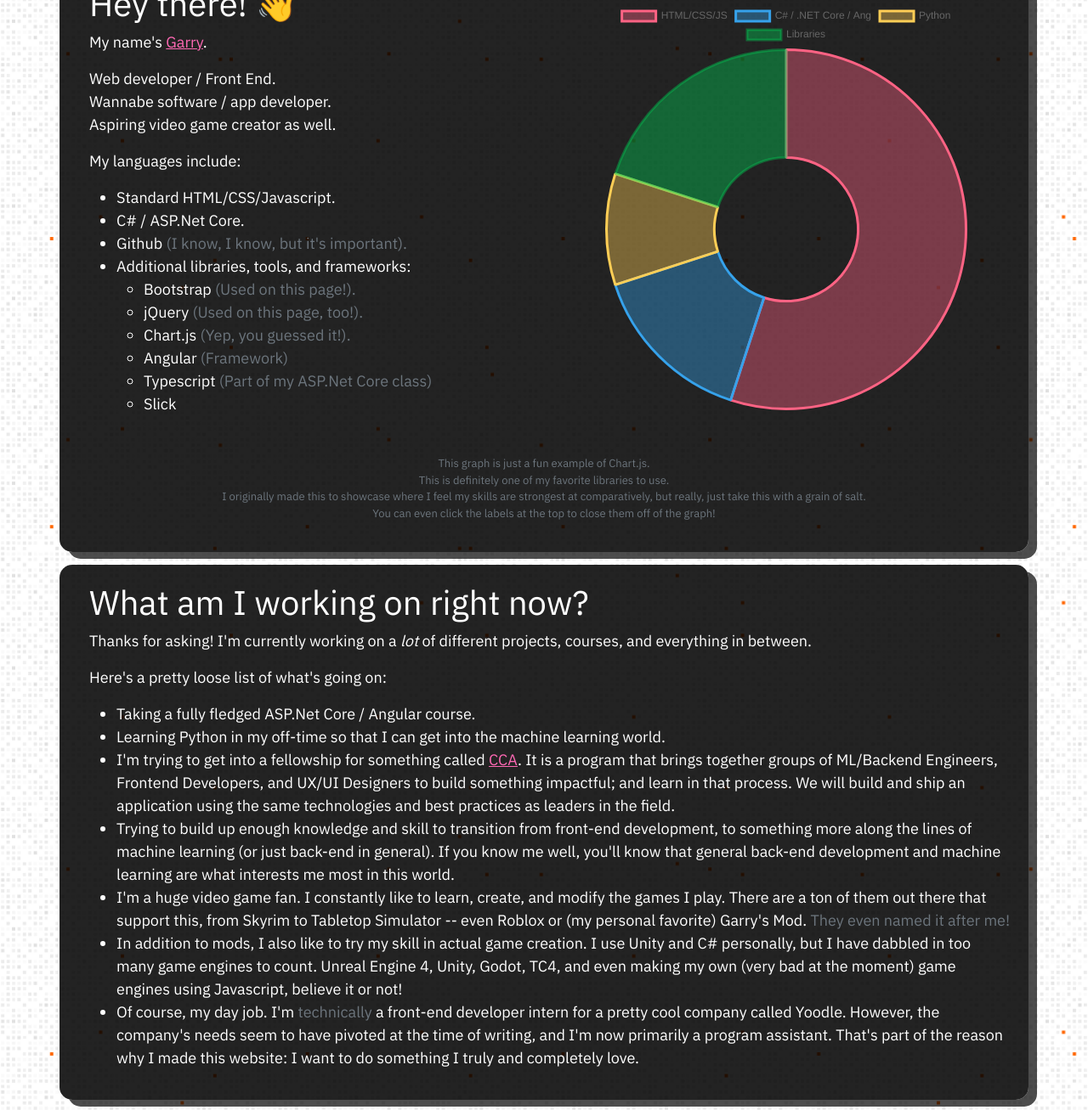
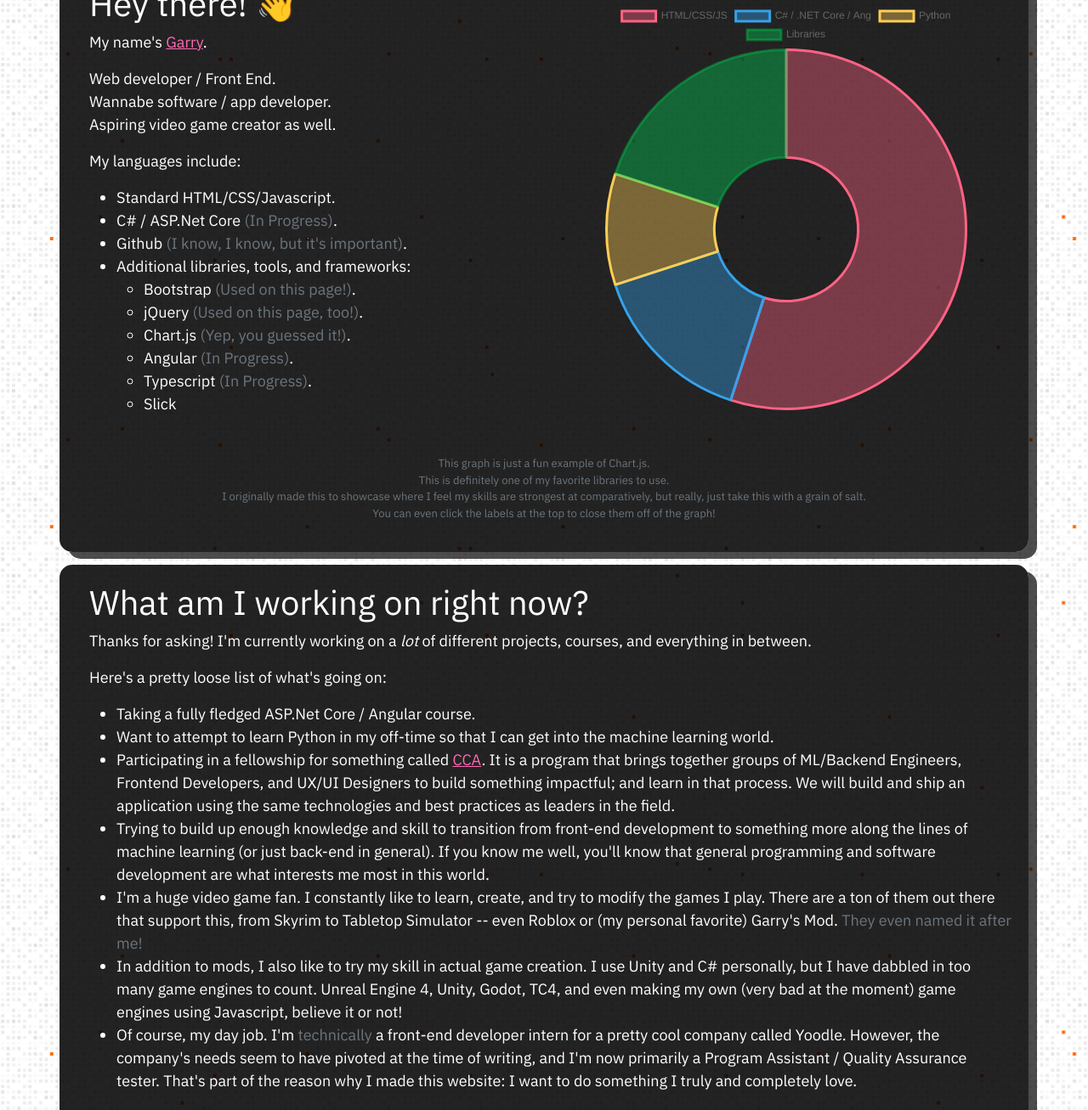
Before and after one commit to Garebear72/portfolio-and-more, a plain HTML site: page index.html in a window 1280 px wide. Shown: the part 55-1362 px from the top of the page at 85% size. Drawn offline with nearby package versions, Linux system fonts and the light colour scheme.

Commit message:
Changes to index

```diff
--- a/css/styles.css
+++ b/css/styles.css
@@ -31,7 +31,3 @@ body {
 a {
     color: hotpink;
 }
-
-.musicTime {
-    margin-bottom: 50px;
-}
--- a/index.html
+++ b/index.html
@@ -37,21 +37,18 @@
                     <p>My languages include:</p>
                     <ul class="list1">
                         <li>Standard HTML/CSS/Javascript.</li>
-                        <li>C# / ASP.Net Core.</li>
-                        <li>Github <span class="text-muted">(I know, I know, but it's important).</span></li>
+                        <li>C# / ASP.Net Core <span class="text-muted">(In Progress)</span>.</li>
+                        <li>Github <span class="text-muted">(I know, I know, but it's important)</span>.</li>
                         <li>Additional libraries, tools, and frameworks:</li>
                         <ul>
-                            <li>Bootstrap <span class="text-muted">(Used on this page!).</span></li>
-                            <li>jQuery <span class="text-muted">(Used on this page, too!).</span></li>
-                            <li>Chart.js <span class="text-muted">(Yep, you guessed it!).</span></li>
-                            <li>Angular <span class="text-muted">(Framework)</span></li>
-                            <li>Typescript <span class="text-muted">(Part of my ASP.Net Core class)</span></li>
+                            <li>Bootstrap <span class="text-muted">(Used on this page!)</span>.</li>
+                            <li>jQuery <span class="text-muted">(Used on this page, too!)</span>.</li>
+                            <li>Chart.js <span class="text-muted">(Yep, you guessed it!)</span>.</li>
+                            <li>Angular <span class="text-muted">(In Progress)</span>.</li>
+                            <li>Typescript <span class="text-muted">(In Progress)</span>.</li>
                             <li>Slick</li>
                         </ul>
                     </ul>
-                    <div class="">
-
-                    </div>
                 </div>
                 <div class="col-lg d-flex justify-content-center align-items-center">
                     <div class="d-flex justify-content-center align-items-center">
@@ -81,12 +78,12 @@
                 <p>Here's a pretty loose list of what's going on:</p>
                 <ul>
                     <li>Taking a fully fledged ASP.Net Core / Angular course.</li>
-                    <li>Learning Python in my off-time so that I can get into the machine learning world.</li>
-                    <li>I'm trying to get into a fellowship for something called <a href="https://chronic-coder.com/">CCA</a>. It is a program that brings together groups of ML/Backend Engineers, Frontend Developers, and UX/UI Designers to build something impactful; and learn in that process. We will build and ship an application using the same technologies and best practices as leaders in the field.</li>
-                    <li>Trying to build up enough knowledge and skill to transition from front-end development, to something more along the lines of machine learning (or just back-end in general). If you know me well, you'll know that general back-end development and machine learning are what interests me most in this world.</li>
-                    <li>I'm a huge video game fan. I constantly like to learn, create, and modify the games I play. There are a ton of them out there that support this, from Skyrim to Tabletop Simulator -- even Roblox or (my personal favorite) Garry's Mod. <span class="text-muted">They even named it after me!</span></li>
+                    <li>Want to attempt to learn Python in my off-time so that I can get into the machine learning world.</li>
+                    <li>Participating in a fellowship for something called <a href="https://chronic-coder.com/">CCA</a>. It is a program that brings together groups of ML/Backend Engineers, Frontend Developers, and UX/UI Designers to build something impactful; and learn in that process. We will build and ship an application using the same technologies and best practices as leaders in the field.</li>
+                    <li>Trying to build up enough knowledge and skill to transition from front-end development to something more along the lines of machine learning (or just back-end in general). If you know me well, you'll know that general programming and software development are what interests me most in this world.</li>
+                    <li>I'm a huge video game fan. I constantly like to learn, create, and try to modify the games I play. There are a ton of them out there that support this, from Skyrim to Tabletop Simulator -- even Roblox or (my personal favorite) Garry's Mod. <span class="text-muted">They even named it after me!</span></li>
                     <li>In addition to mods, I also like to try my skill in actual game creation. I use Unity and C# personally, but I have dabbled in too many game engines to count. Unreal Engine 4, Unity, Godot, TC4, and even making my own (very bad at the moment) game engines using Javascript, believe it or not!</li>
-                    <li>Of course, my day job. I'm <span class="text-muted">technically</span> a front-end developer intern for a pretty cool company called Yoodle. However, the company's needs seem to have pivoted at the time of writing, and I'm now primarily a program assistant. That's part of the reason why I made this website: I want to do something I truly and completely love.</li>
+                    <li>Of course, my day job. I'm <span class="text-muted">technically</span> a front-end developer intern for a pretty cool company called Yoodle. However, the company's needs seem to have pivoted at the time of writing, and I'm now primarily a Program Assistant / Quality Assurance tester. That's part of the reason why I made this website: I want to do something I truly and completely love.</li>
                 </ul>
             </div>
         </div>
@@ -96,6 +93,7 @@
                 <div class="col text-center">
                     <h1>Interested in something I love?</h1>
                     <p>Check out this fun little OST from Minecraft, one of the most nostalgic memories I have of a very fun childhood game.</p>
+                    <p class="text-muted">It starts off <i>very</i> quiet, fyi.</p>
                     <canvas class="w-50" id="progress" height="10"></canvas>
                     <audio id="audio" ontimeupdate="updateBar()" src="assets/yt1s.com - C418 Sweden Minecraft Volume Alpha.mp3"></audio>
                     <br>
```
